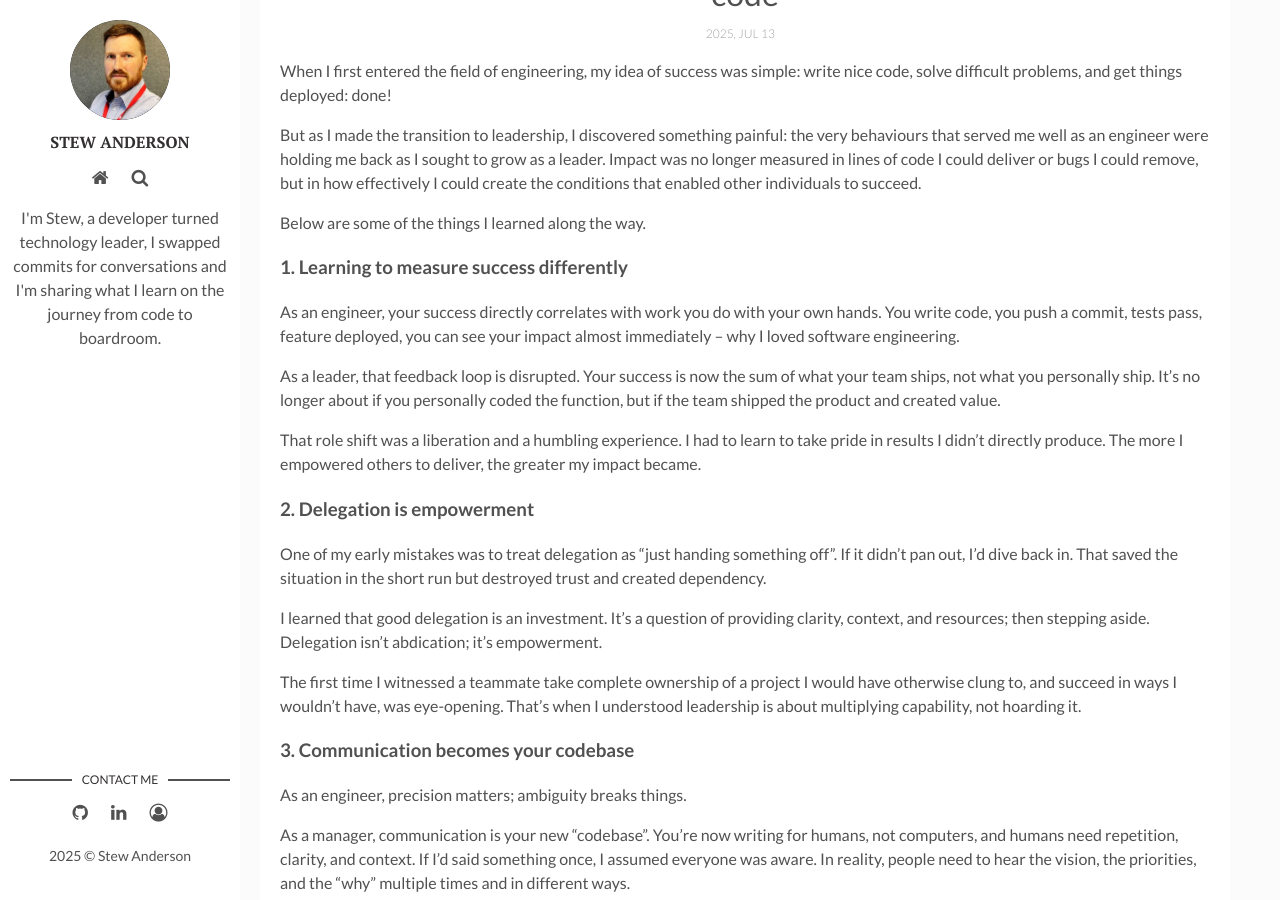
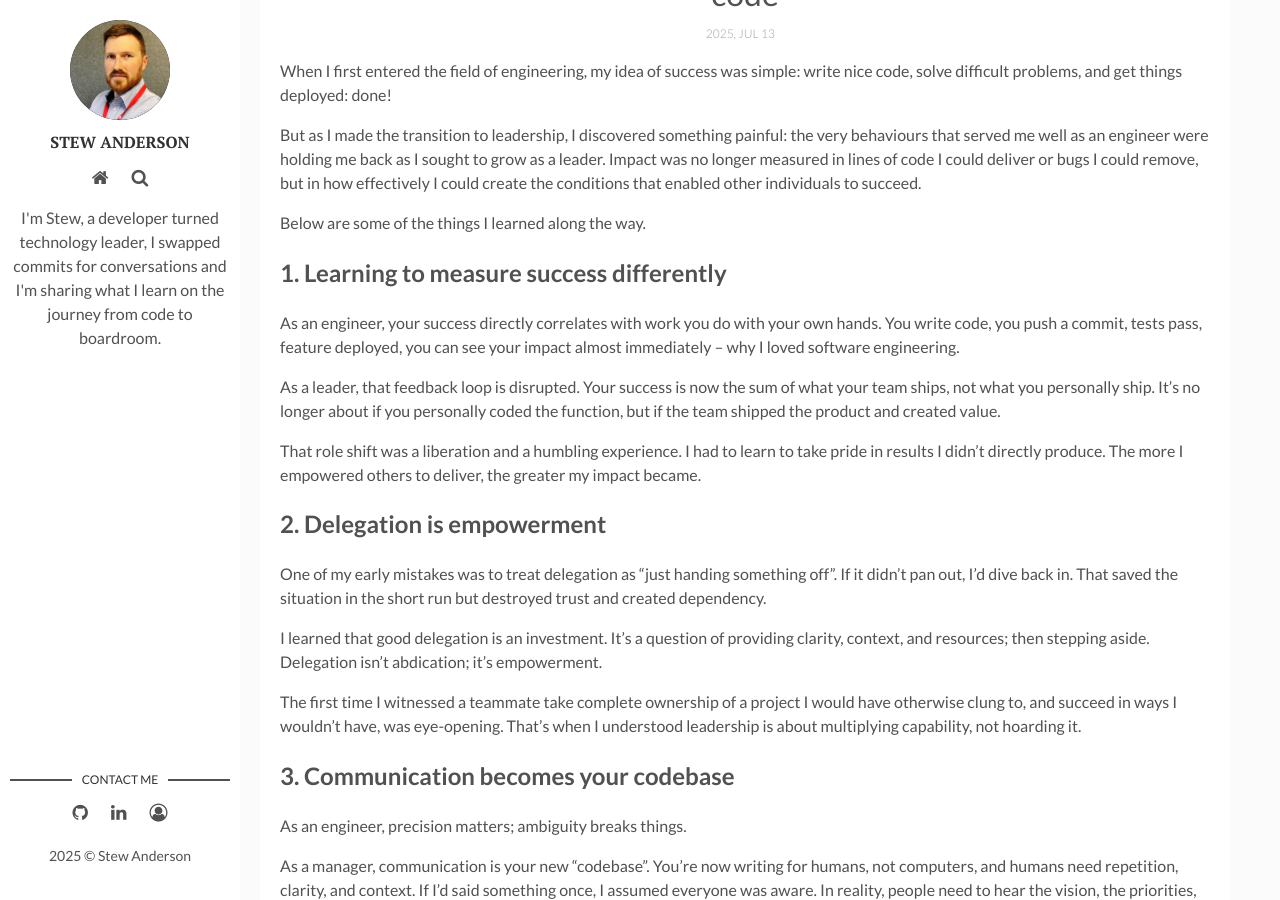
Before and after one commit to stew-anderson/blog, a Jekyll site: the page built from _posts/2025-07-13-from-engineer-to-leader-how-i-learned-to-scale-through-people-not-code.markdown, in a window 1280 px wide and 900 px high, scrolled down 620 px. Built offline with Jekyll 4.4.1, drawn with Linux system fonts in a browser that asks for light colours.

```diff
--- a/_posts/2025-06-07-code-to-boardroom-why-im-starting-this-blog.markdown
+++ b/_posts/2025-06-07-code-to-boardroom-why-im-starting-this-blog.markdown
@@ -14,12 +14,12 @@ My career started as most tech careers do: with code. I was a developer, learnin
 
 But as I grew from mid-level to senior to lead developer, I discovered the most challenging issues weren't in the codebases or frameworks. They were in how people, process, and technology came together.
 
-### From developer to leader
+## From developer to leader
 Head of Engineering was the turning point. I inherited a team split across multiple technologies, each with its own practices and silos. It was holding us back and slowing us down.
 
 My focus shifted: rather than just writing code, I had to consider how we deliver as a team. The transition wasn't easy, but moving from fragmented sub-teams into a unified single tech stack changed everything. It gave us speed, clarity, and a shared sense of purpose
 
-### Why I'm writing this blog
+## Why I'm writing this blog
 That experience, and many lessons since, convinced me that the journey from code to boardroom is one of the most important shifts in a tech career.
 
 I'm not a CTO (yet). But I know where I am headed. Writing here is my way of:
@@ -27,7 +27,7 @@ I'm not a CTO (yet). But I know where I am headed. Writing here is my way of:
 * Pass on to others who are making the same changes.
 * Starting conversations about what actually goes into leading with technology.
 
-### What you can expect to find here
+## What you can expect to find here
 In this blog, I'll explore:
 * Technology strategy: making choices that will stand the test of time beyond today's project.
 * Leadership lessons: what actually goes into building high-performing teams.
--- a/_posts/2025-07-13-from-engineer-to-leader-how-i-learned-to-scale-through-people-not-code.markdown
+++ b/_posts/2025-07-13-from-engineer-to-leader-how-i-learned-to-scale-through-people-not-code.markdown
@@ -16,49 +16,49 @@ But as I made the transition to leadership, I discovered something painful: the
 
 Below are some of the things I learned along the way.
 
-### 1. Learning to measure success differently
+## 1. Learning to measure success differently
 As an engineer, your success directly correlates with work you do with your own hands. You write code, you push a commit, tests pass, feature deployed, you can see your impact almost immediately – why I loved software engineering.
 
 As a leader, that feedback loop is disrupted. Your success is now the sum of what your team ships, not what you personally ship. It's no longer about if you personally coded the function, but if the team shipped the product and created value.
 
 That role shift was a liberation and a humbling experience. I had to learn to take pride in results I didn't directly produce. The more I empowered others to deliver, the greater my impact became.
 
-### 2. Delegation is empowerment
+## 2. Delegation is empowerment
 One of my early mistakes was to treat delegation as "just handing something off". If it didn't pan out, I'd dive back in. That saved the situation in the short run but destroyed trust and created dependency.
 
 I learned that good delegation is an investment. It's a question of providing clarity, context, and resources; then stepping aside. Delegation isn't abdication; it's empowerment.
 
 The first time I witnessed a teammate take complete ownership of a project I would have otherwise clung to, and succeed in ways I wouldn't have, was eye-opening. That's when I understood leadership is about multiplying capability, not hoarding it.
 
-### 3. Communication becomes your codebase
+## 3. Communication becomes your codebase
 As an engineer, precision matters; ambiguity breaks things.
 
 As a manager, communication is your new "codebase". You're now writing for humans, not computers, and humans need repetition, clarity, and context. If I'd said something once, I assumed everyone was aware. In reality, people need to hear the vision, the priorities, and the "why" multiple times and in different ways.
 
 I learned that when you feel like you're over-communicating, you're probably just starting to communicate enough. Words, not commits, became the foundation for trust and alignment.
 
-### 4. Trust is the real multiplier
+## 4. Trust is the real multiplier
 As an engineer, I could count on process and tools to scale. As a leader, I discovered the real bottleneck wasn't process, it was trust.
 
 When people trust each other, they take risks, move faster, and solve problems no process can dictate. Without trust, even the best systems grind to a halt.
 
 I learned that building trust wasn't in the big gestures; it was in the small ones: keeping promises, being transparent, defending my team when things went wrong. That trust enabled the culture where the team could step forward, take ownership and resolve issues I couldn't possibly solve for them.
 
-### 5. Leading through uncertainty
+## 5. Leading through uncertainty
 As an engineer, I loved deterministic systems; given the same inputs, I could expect the same outputs. Sadly, leadership does not work that way.
 
 There are always those moments when strategy shifts, reprioritisation of business needs happen, team members leave the team or projects fail despite best efforts. It's at those moments that the team is watching me more closely than I might have expected.
 
 If I panicked, they panicked. If I was calm, they stayed grounded. Resilience as a leader is not just about how you cope; it's about how you get your team to cope with the uncertainty and still move forward with confidence.
 
-### 6. Feedback as a leadership superpower
+## 6. Feedback as a leadership superpower
 As an engineer, feedback was largely through code reviews: technical and precise and in most cases, immediate. As I transitioned to leadership, feedback is about growth, behaviour and impact.
 
 Early on, I avoided tough feedback conversations, as I did not want to be that person discouraging my team. However, I have learned that not giving feedback is in many ways worse.
 
 I've learned that feedback isn't about pointing out flaws — it's about unlocking potential. Feedback, given and received, is a gift that fuels growth.
 
-### Final thoughts
+## Final thoughts
 My journey from engineer to leader has been less about climbing a corporate ladder, seeking a longer title, but more about letting go. Letting go from needing to be the smartest person in the room. Letting go from having to write the perfect line of code (or any code). Letting go from defining myself by my personal contributions.
 
 Instead, I've learned to scale by enabling others, by building trust, by communicating with clarity, and by investing in people.
--- a/_posts/2025-08-20-the-bottleneck-in-business-automation-and-how-ai-breaks-it.markdown
+++ b/_posts/2025-08-20-the-bottleneck-in-business-automation-and-how-ai-breaks-it.markdown
@@ -18,7 +18,7 @@ Most organisations run into the same obstacle: automation is only as effective a
 
 Fail fast? Not in this scenario.
 
-### The breakthrough
+## The breakthrough
 
 Enter AI.
 
@@ -32,7 +32,7 @@ But this automation tool operated differently - you created steps in a process,
 
 It's just data abstraction, right, but no-code at this level of criticality for the org?
 
-### The shock and the opportunity
+## The shock and the opportunity
 
 My first reaction: unease.
 
@@ -49,7 +49,7 @@ Whilst this process felt wrong to the ways of working within software engineerin
 
 By lowering the barrier to entry, AI lets teams' experiment before they even know what the "right" requirements are. It creates space for curiosity and discovery, the kind of low-hanging fruit that traditional automation can't reach.
 
-### The takeaway
+## The takeaway
 
 AI automation won't replace engineering excellence where stability and scale matter. But it will open the door for business users to test, learn, and move faster than they ever could through the traditional requirements pipeline.
 
```
Also changed, not shown: _posts/2025-09-16-balancing-technical-debt-with-innovation-a-leadership-perspective.markdown (+4 -4 lines), _posts/2025-09-24-technology-strategy-is-business-strategy.markdown (+5 -5 lines).
